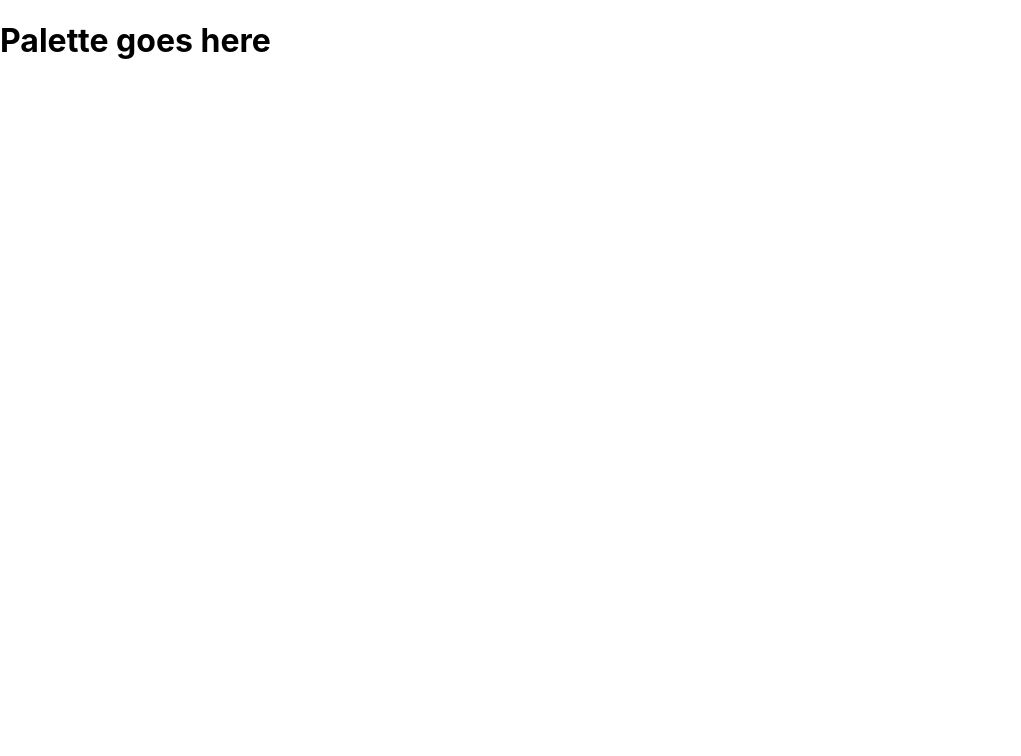
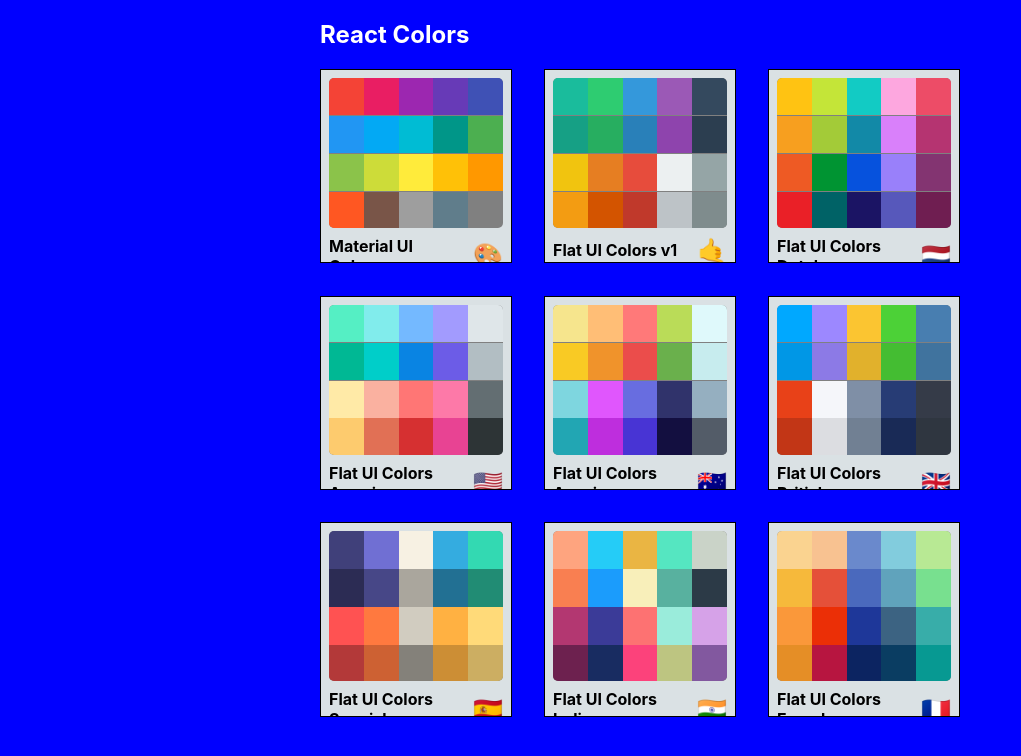
Before and after one commit to aom19/Pallete_Color, a React (Create React App) app: page / in a window 1280 px wide. Shown: the top 756 px of the page, without its empty margins (0-1021 px from the left). Built offline with nearby package versions, Linux system fonts and the light colour scheme.

Commit message:
Link to Palette

```diff
--- a/package.json
+++ b/package.json
@@ -5,6 +5,7 @@
   "dependencies": {
     "@material-ui/core": "^4.9.1",
     "@material-ui/icons": "^4.9.1",
+    "@material-ui/styles": "^4.9.0",
     "@testing-library/jest-dom": "^4.2.4",
     "@testing-library/react": "^9.4.0",
     "@testing-library/user-event": "^7.2.1",
--- a/src/App.js
+++ b/src/App.js
@@ -3,12 +3,12 @@
 import Palette from "./Palette"
 import seedColors from "./seedColors";
 import {generatePalette} from "./colorHelpers";
+import PaletteList from "./PaletteList"
 
 class  App extends Component {
 
 	findPalette(id){
 		return seedColors.find(function(palette){
-
 			return palette.id === id;
 		});
 	}
@@ -20,8 +20,8 @@
     		<Route
     			exact
     			path='/'
-    			render={
-    				() => <h1> Palette goes here </h1>
+    			render={ (routeProps) =>
+    				 <PaletteList palettes = {seedColors}{...routeProps}/>
     			}
     		/>
     		<Route
--- /dev/null
+++ b/src/MiniPalette.js
@@ -0,0 +1,77 @@
+import React from 'react';
+import {withStyles } from "@material-ui/styles";
+
+const styles ={
+	root : {
+		backgroundColor :"#dae1e4",
+		borderRadiu 	:"5px",
+		padding 		:"0.5rem",
+		position		:"relative",
+		overflow 		:"hidden",
+		border          :"1px solid black",
+		"&:hover" 		:{
+			cursor: "pointer"
+		}
+
+	},
+	colors:{
+		backgroundColor :"grey",
+		height : "150px",
+		width : "100%",
+		borderRadius: "5px",
+		overflow:"hidden"
+
+
+	},
+	title :{
+		display : "flex",
+		justifyContent : "space-between",
+		alignItems : "center",
+		margin : "0",
+		color : "black",
+		paddingTop : "0.5rem",
+		fontSize : "1rem",
+		position :"relative",
+		textDecoration : "none"
+	},
+	emoji :{
+		marginLeft : "0.5rem",
+		fontSize : "1.5rem",
+		textDecoration : "none"
+	},
+	miniColor:{
+		height :"25%",
+		width  :"20%",
+		display:"inline-block",
+		margin :"0 auto",
+		position:"relative",
+		marginBottom:"-3.55px"
+	}
+}
+
+function MiniPalette(props) {
+	const {classes , paletteName, emoji,colors}= props;
+const MiniColorBoxes = colors.map(color =>(
+	<div
+		className={classes.miniColor}
+		style ={{backgroundColor: color.color }}
+		key = {color.name}
+	/>
+));
+	return(
+		<div className = {classes.root} onClick={props.handleClick}>
+			<div className={classes.colors}>
+			{MiniColorBoxes }
+			</div>
+			<h5
+				className={classes.title}>{paletteName}
+				<span
+					className={classes.emoji}> {emoji}
+				</span>
+			</h5>
+		</div>
+	);
+	// body...
+}
+
+export default withStyles(styles)(MiniPalette);
--- a/src/Navbar.js
+++ b/src/Navbar.js
@@ -1,4 +1,5 @@
 import React ,{Component} from 'react';
+import {Link} from 'react-router-dom'
 import Select from '@material-ui/core/Select';
 import Snackbar from '@material-ui/core/Snackbar';
 import MenuItem from '@material-ui/core/MenuItem';
@@ -41,7 +42,10 @@
 		return(
 			<header id="Navbar">
 				<div className="logo">
-					<a href="#">Logo </a>
+				<Link to="/">
+					Logo
+				</Link>
+
 				</div>
 
 				<div className="slider-container">
--- a/src/Palette.js
+++ b/src/Palette.js
@@ -3,6 +3,7 @@
 import 'rc-slider/assets/index.css';
 import "./Palette.css";
 import Navbar from "./Navbar"
+
 
 
 
--- /dev/null
+++ b/src/PaletteList.js
@@ -0,0 +1,65 @@
+import React, {Component} from 'react';
+import{Link} from "react-router-dom"
+import MiniPalette from "./MiniPalette"
+import {withStyles } from "@material-ui/styles";
+
+const styles = {
+	root :{
+		backgroundColor :"blue",
+		height : "100vh",
+		display : " flex",
+		alignItems : "flex-start",
+		justifyContent : "center"
+
+	},
+	container :{
+		width :"50%",
+		display :"flex",
+		alignItems : "flex-start",
+		flesDirection: "column",
+		flexWrap  : "wrap"
+
+	},
+	nav :{
+		display :"flex",
+		width :"100%",
+		justifyContent :"space-between",
+		color: "white"
+
+	},
+	palettes:{
+		boxSizing :"border-box",
+		width :"100%",
+		display :"grid",
+		gridTemplateColumns :"repeat(3,30%)",
+		gridGap : "5%"
+
+	}
+
+}
+class PaletteList extends Component{
+	goToPalette(id){
+		this.props.history.push(`/palette/${id}`);
+	}
+	render(){
+		const {palettes ,classes} = this.props;
+		return(
+			<div className = {classes.root} >
+				<div className= {classes.container}>
+					<nav className ={classes.nav} >
+						<h1> React Colors </h1>
+					</nav>
+					<div className={classes.palettes} >
+						{palettes.map(palette => (
+
+								<MiniPalette {...palette} handleClick={() => this.goToPalette(palette.id)}/>
+
+						))}
+					</div>
+				</div>
+			</div>
+		);
+	}
+}
+
+export default withStyles(styles)(PaletteList);
```
